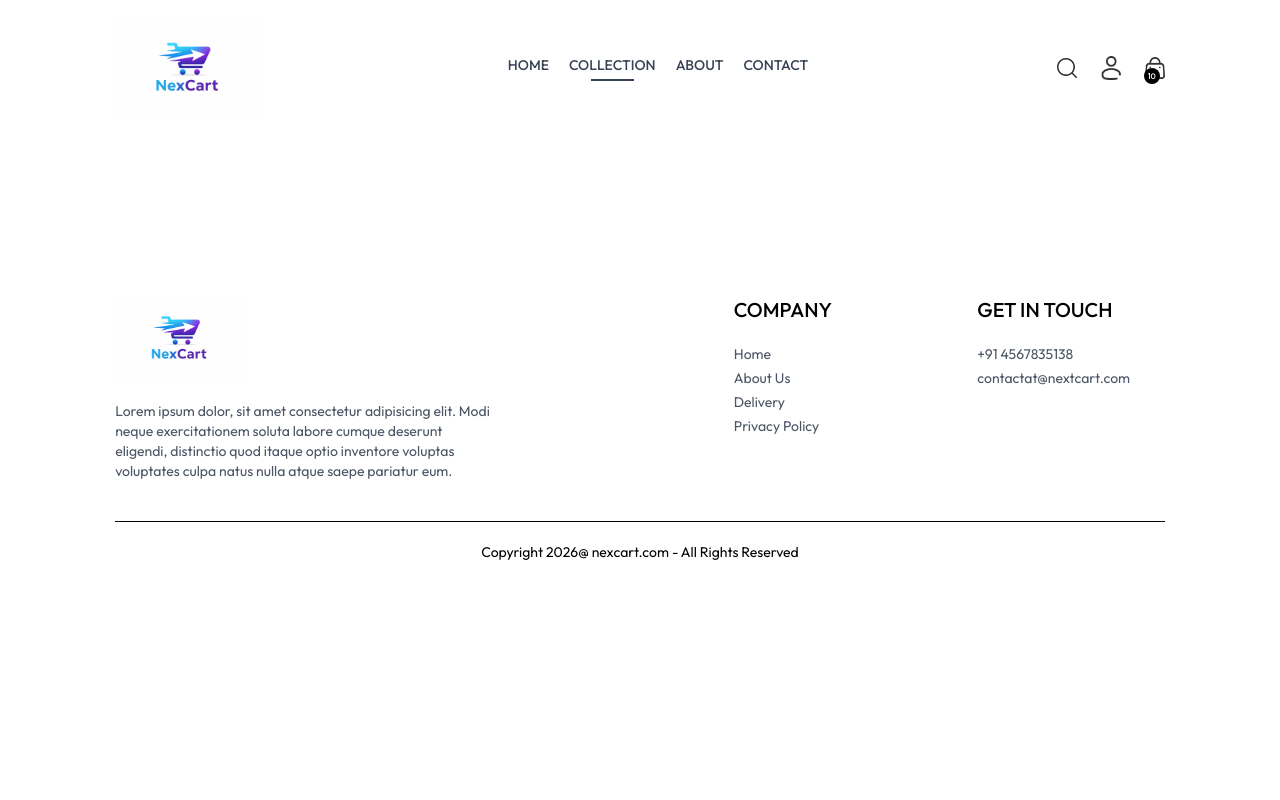
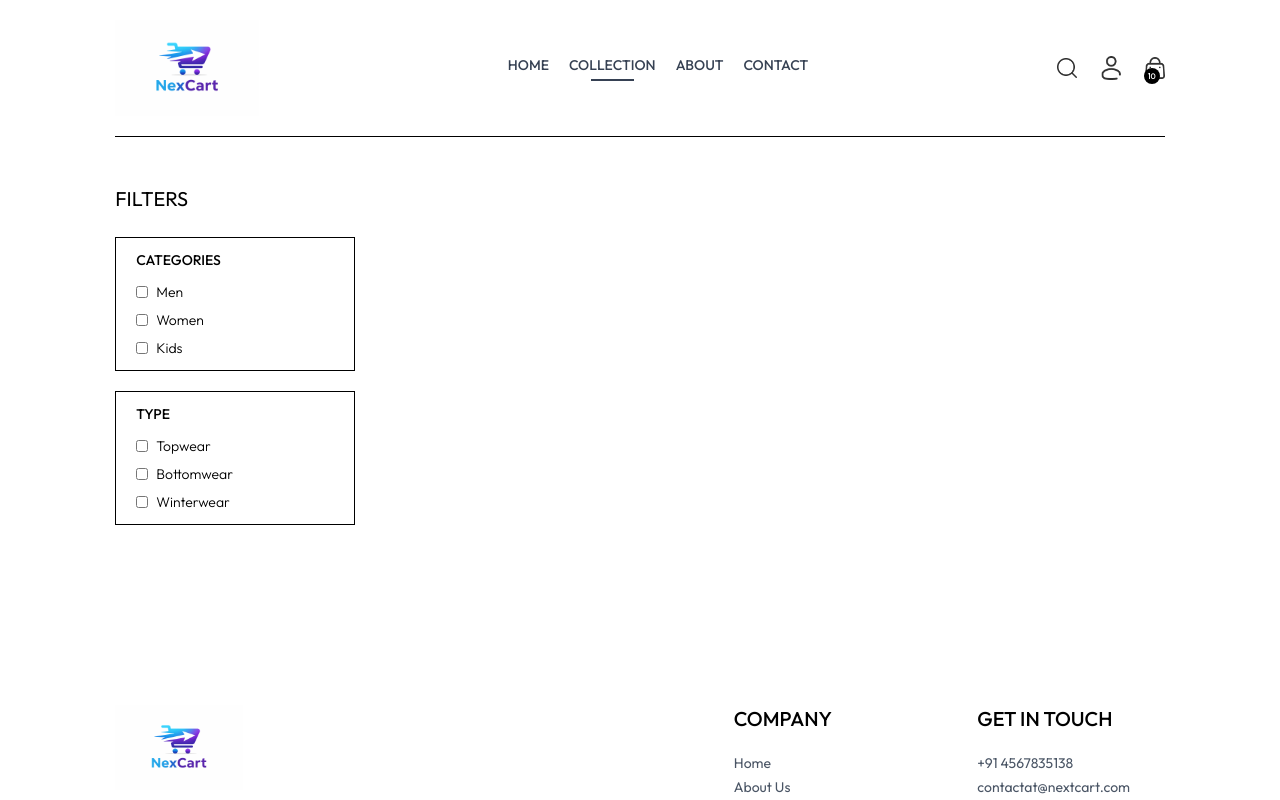
Before and after one commit to navneetturka/NexCart-eCommerce, a React (Vite) app: page /collection in a window 1280 px wide. Shown: the top 800 px of the page. Built offline with nearby package versions, Linux system fonts and the light colour scheme.

Commit message:
Added responsive filter option on collection page

```diff
--- a/src/pages/Collection.jsx
+++ b/src/pages/Collection.jsx
@@ -1,8 +1,51 @@
-import React from 'react'
+import React, {useContext, useState} from 'react'
+import { ShopContext } from '../context/ShopContext';
+import { assets } from '../assets/assets';
 
 const Collection = () => {
+  // To get data of all products using context api
+  const {products}=useContext(ShopContext);
+  const [showFilter,setShowFilter]=useState(false);
   return (
-    <div></div>
+    <div className='flex felx-col sm:flex-row gap-1 sm:gap=10 pt-10 border-t'>
+      {/* Filter options */}
+      <div className='min-w-60'>
+        <p onClick={()=>setShowFilter(!showFilter)} className='my-2 text-xl flex items-center cursor-pointer gap-2'>FILTERS
+          <img className={`h-3 sm:hidden ${showFilter ? 'rotate-90':''}`} src={assets.dropdown_icon} alt="" />
+        </p>
+        {/* Catgory Filter */}
+        {/* dynamic classname that will be updated using the state variable */}
+        <div className={`border border-gray 300 pl-5 py-3 mt-6 ${showFilter ? '':'hidden'} sm:block`}>
+          <p className='mb-3 text-sm font-medium'>CATEGORIES</p>
+          <div className='flex flex-col gap-2 text-sm font-light text-gray=700'>
+            <p className='flex gap-2'>
+              <input className='w-3' type="checkbox" vlaue={'Men'} /> Men
+            </p>
+            <p className='flex gap-2'>
+              <input className='w-3' type="checkbox" vlaue={'Women'} /> Women
+            </p>
+            <p className='flex gap-2'>
+              <input className='w-3' type="checkbox" vlaue={'Kids'} /> Kids
+            </p>
+          </div>
+        </div>
+        {/* Subcategory Filter */}
+        <div className={`border border-gray 300 pl-5 py-3 my-5 ${showFilter ? '':'hidden'} sm:block`}>
+          <p className='mb-3 text-sm font-medium'>TYPE</p>
+          <div className='flex flex-col gap-2 text-sm font-light text-gray=700'>
+            <p className='flex gap-2'>
+              <input className='w-3' type="checkbox" vlaue={'Topwear'} /> Topwear
+            </p>
+            <p className='flex gap-2'>
+              <input className='w-3' type="checkbox" vlaue={'Bottomwear'} /> Bottomwear
+            </p>
+            <p className='flex gap-2'>
+              <input className='w-3' type="checkbox" vlaue={'Winterwear'} /> Winterwear
+            </p>
+          </div>
+        </div>
+      </div>
+    </div>
   )
 }
 
```
